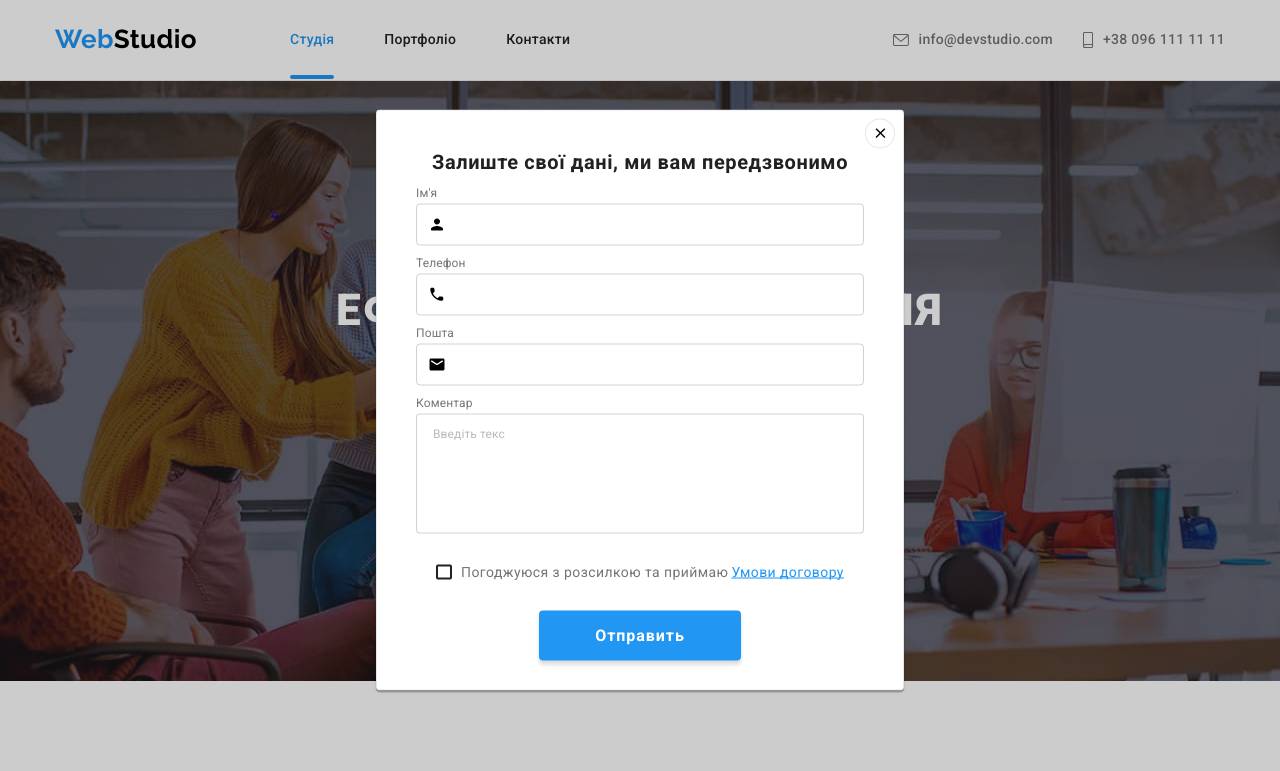
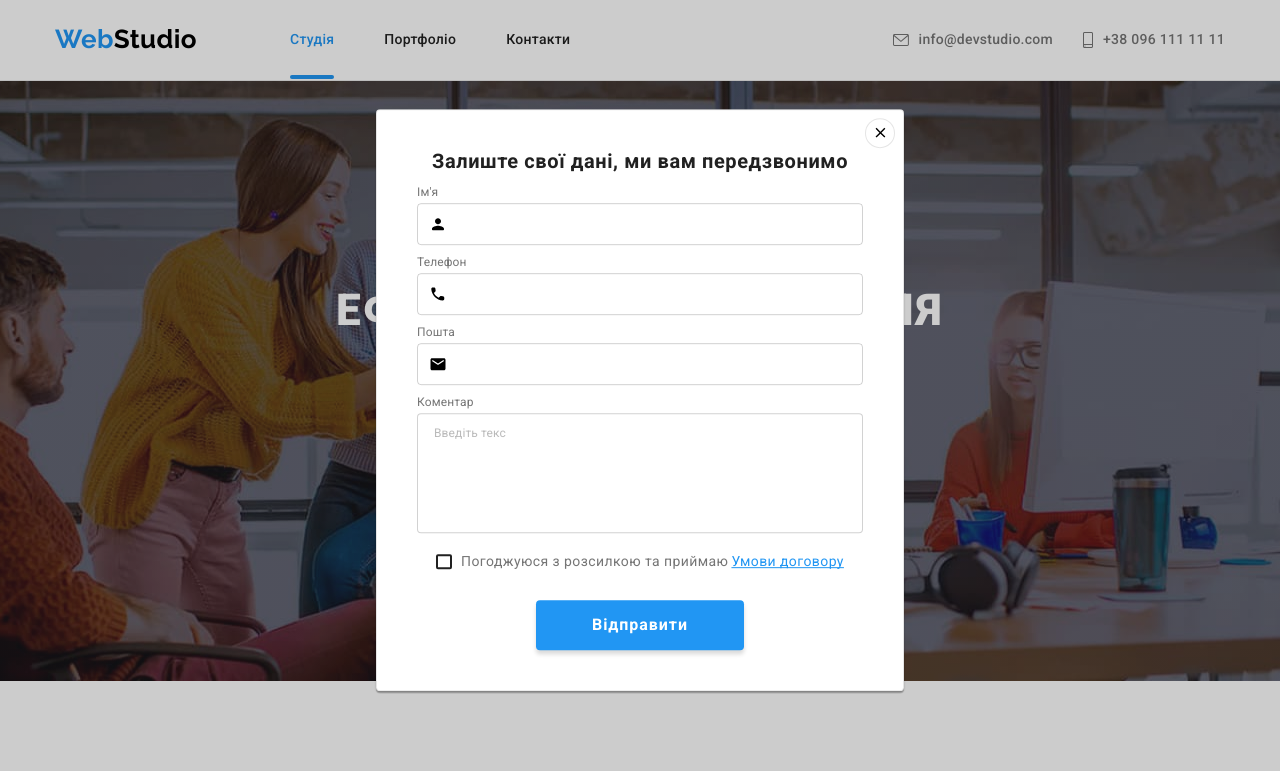
Before and after one commit to PetroMazuryk/goit-markup-hw-06, a plain HTML site: page index.html in a window 1280 px wide. Both pictures are taken after a click on the button "Замовити послугу". Shown: the top 771 px of the page. Drawn offline with nearby package versions, Linux system fonts and the light colour scheme.

Commit message:
replaced margin

```diff
--- a/css/styles.css
+++ b/css/styles.css
@@ -266,7 +266,7 @@ body {
   box-shadow: 0px 1px 3px rgba(0, 0, 0, 0.12), 0px 1px 1px rgba(0, 0, 0, 0.14),
     0px 2px 1px rgba(0, 0, 0, 0.2);
   border-radius: 4px;
-
+  padding: 40px;
   transition: transform var(--transition-dur-and-func);
 }
 
@@ -304,18 +304,19 @@ body {
   text-align: center;
   letter-spacing: 0.03em;
   color: var(--main-title-color);
-  padding: 40px 40px 0 40px;
   margin-bottom: 12px;
 }
 
 .modal-label {
-  margin-left: auto;
-  margin-right: auto;
-  width: 448px;
   display: flex;
   flex-direction: column;
   margin-bottom: 10px;
 }
+
+.modal-label-textarea {
+  margin-bottom: 20px;
+}
+
 .modal-label-text {
   font-weight: 400;
   font-size: 12px;
@@ -340,6 +341,7 @@ body {
   cursor: pointer;
   transition: border 250ms cubic-bezier(0.4, 0, 0.2, 1);
 }
+
 .modal-input:focus {
   border: 1px solid var(--accent-color);
 }
@@ -359,7 +361,6 @@ body {
 .modal-coments {
   min-height: 120px;
   padding: 12px 16px;
-  margin-bottom: 20px;
   outline: none;
   cursor: pointer;
   border: 1px solid rgba(33, 33, 33, 0.2);
@@ -385,7 +386,6 @@ body {
   margin-bottom: 30px;
 }
 
-
 .agree-text {
   font-weight: normal;
   font-size: 14px;
@@ -407,13 +407,11 @@ body {
   justify-content: center;
   transition: background-color 250ms cubic-bezier(0.4, 0, 0.2, 1),
     border 250ms cubic-bezier(0.4, 0, 0.2, 1), outline 250ms cubic-bezier(0.4, 0, 0.2, 1);
-
 }
 
 .icon-check {
   fill: transparent;
   transition: fill 250ms cubic-bezier(0.4, 0, 0.2, 1);
-
 }
 
 .agree-input:focus + .agree-text span {
@@ -453,7 +451,6 @@ body {
   border: none;
   cursor: pointer;
 }
-
 
 /* -----   Особливості   ------і */
 .visually-hidden {
--- a/index.html
+++ b/index.html
@@ -480,7 +480,7 @@
             </div>
           </label>
 
-          <label class="modal-label">
+          <label class="modal-label modal-label-textarea">
             <span class="modal-label-text">Коментар</span>
             <textarea
               class="modal-coments"
@@ -488,6 +488,7 @@
               placeholder="Введіть текс"
             ></textarea>
           </label>
+
           <label class="agree">
             <input class="agree-input visually-hidden" type="checkbox" name="user-agree" required />
             <span class="agree-text">
@@ -499,7 +500,7 @@
               Погоджуюся з розсилкою та приймаю <a class="agree-link" href="">Умови договору</a>
             </span>
           </label>
-          <button class="modal-btn" type="submit">Отправить</button>
+          <button class="modal-btn" type="submit">Відправити</button>
         </form>
 
       </div>
```
Also changed, not shown: portfolio.html (+14 -0 lines).
